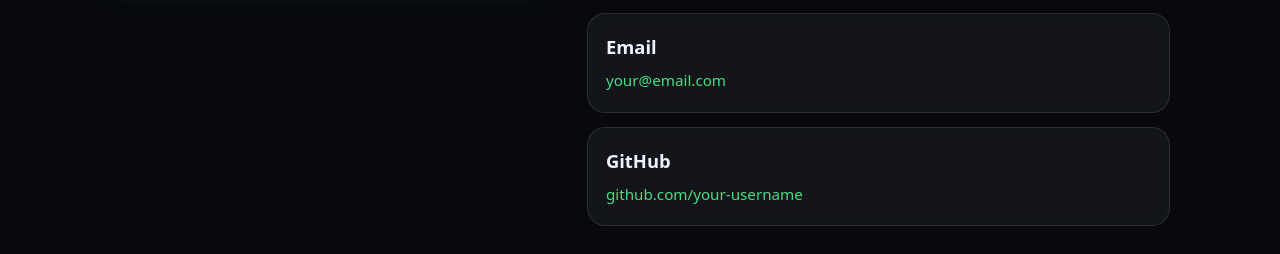
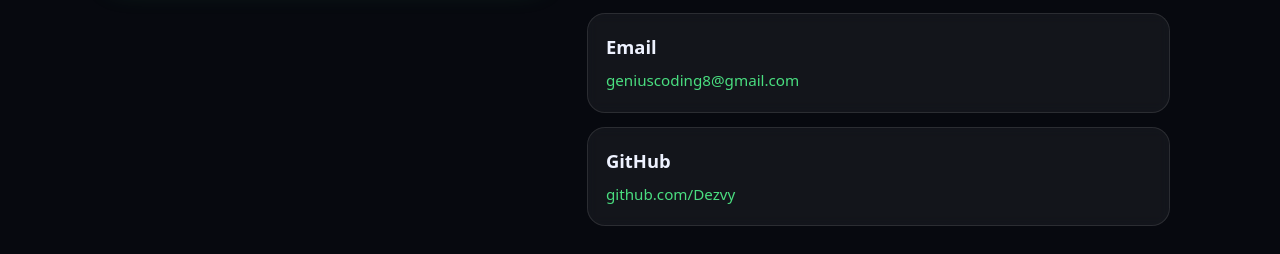
Before and after one commit to Dezvy/dezvy.github.io, a plain HTML site: page contact.html in a window 1280 px wide. Shown: the part 804-1058 px from the top of the page. Drawn offline with Linux system fonts and the light colour scheme.

Commit message:
Update contact information in contact.html

```diff
--- a/contact.html
+++ b/contact.html
@@ -26,8 +26,8 @@
   </form>
   <div class="info rv">
     <img class="round" src="dual-monitors.jpg" alt="Dual monitors with code">
-    <div class="card"><h3>Email</h3><p style="margin:0"><a href="mailto:your@email.com">your@email.com</a></p></div>
-    <div class="card"><h3>GitHub</h3><p style="margin:0"><a href="#">github.com/your-username</a></p></div>
+    <div class="card"><h3>Email</h3><p style="margin:0"><a href="mailto:your@email.com">geniuscoding8@gmail.com</a></p></div>
+    <div class="card"><h3>GitHub</h3><p style="margin:0"><a href="#">github.com/Dezvy</a></p></div>
   </div>
 </div></section>
 
```
